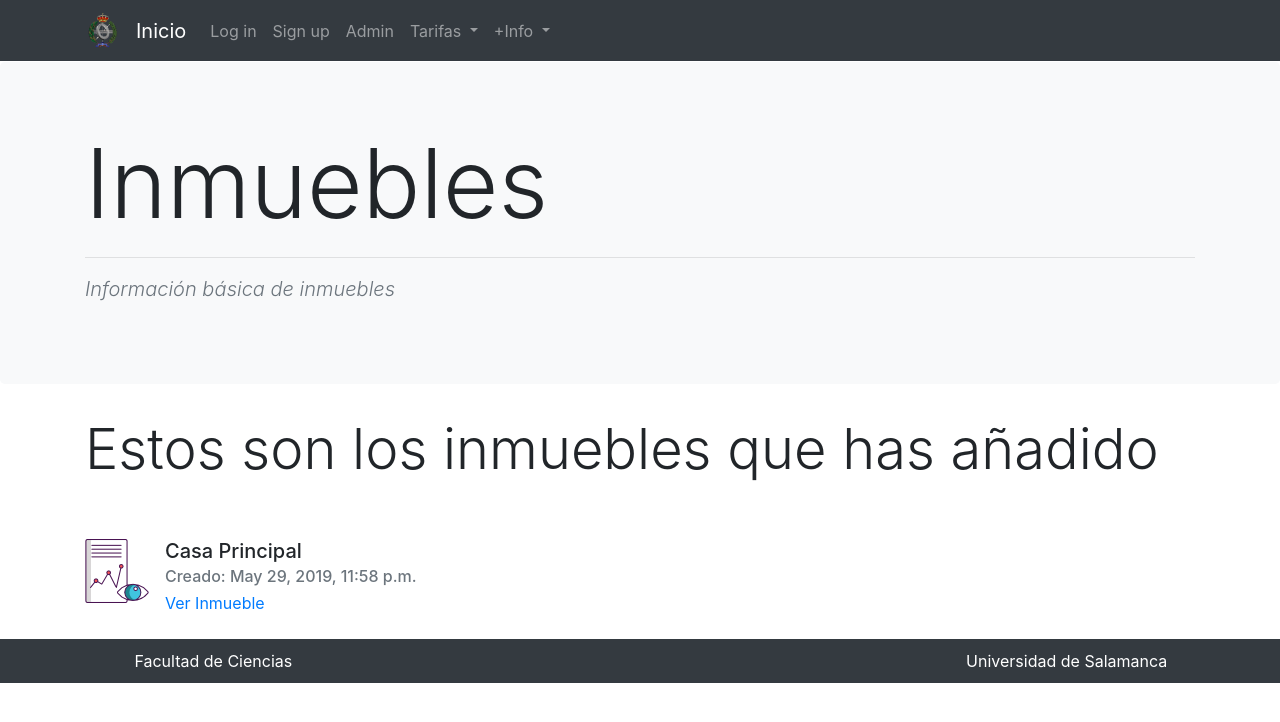
After one commit to Parmenides91/TFG2019, a Django app: a page that uses templates/base.html in a window 1280 px wide. The commit adds this page. Shown: the top 722 px of the page. Run offline with Django 3.2, Linux system fonts and the light colour scheme; data comes from the database, SQL or seed files in the repository; both versions use the stored data as it was after the commit; parts of the project's set-up code (start-up, migrations or seed data) failed here and were passed over; some libraries are stand-ins or nearby versions.

Commit message:
creación clase Inmueble

```diff
--- a/ProyectoTFG/settings.py
+++ b/ProyectoTFG/settings.py
@@ -61,7 +61,8 @@ ROOT_URLCONF = 'ProyectoTFG.urls'
 TEMPLATES = [
     {
         'BACKEND': 'django.template.backends.django.DjangoTemplates',
-        'DIRS': [os.path.join(BASE_DIR, 'templates'), TEMPLATE_DIR,]
+        'DIRS': [os.path.join(BASE_DIR, 'templates'),
+                 TEMPLATE_DIR, ]
         ,
         'APP_DIRS': True,
         'OPTIONS': {
--- a/forecasting/models.py
+++ b/forecasting/models.py
@@ -23,6 +23,23 @@ from django.contrib.auth import get_user_model
 User = get_user_model()
 
 # Create your models here.
+class Inmueble(models.Model):
+    user=models.ForeignKey(User, related_name="inmuebles", on_delete=models.CASCADE)
+    nombre=models.CharField(max_length=30, unique=True)
+    descripcion=models.CharField(max_length=255, blank=True)
+    created_at=models.DateTimeField(auto_now=True)
+    consumo_inmueble=models.FileField(upload_to='consumosInmuebles', blank = False)
+
+    def __str__(self):
+        return self.nombre
+
+    def save(self, *args, **kwargs):
+        super().save(*args, **kwargs)
+
+    def get_absolute_url(self):
+        return reverse("forecasting:single_inmueble", kwargs={"username":self.user.username, "pk":self.pk})
+
+
 class Consumo(models.Model):
     user = models.ForeignKey(User, related_name = "consumos", on_delete = models.CASCADE)
     created_at = models.DateTimeField(auto_now = True)
--- /dev/null
+++ b/forecasting/templates/forecasting/_inmueble_list_item.html
@@ -0,0 +1,16 @@
+{% load static %}
+
+<!--
+    Esta sección requiere atención:
+    - Un icono acorde para mostrar en la lista
+    - Un nuevo diseño
+-->
+
+<li class="media col-4 mt-2 mb-2">
+  <img class="mr-3" src="{% static 'icon/predfile02.png' %}" alt="inmueble icon">
+  <div class="media-body">
+    <h5 class="mt-0 mb-1">{{ inmueble.nombre }}</h5>
+    <h6 class="mt-0 mb-1 text-muted">Creado: {{ inmueble.created_at }}</h6>
+    <a href="{% url 'forecasting:single_inmueble' username=inmueble.user.username pk=inmueble.pk %}" class="card-link">Ver Inmueble</a>
+  </div>
+</li>
--- /dev/null
+++ b/forecasting/templates/forecasting/inmueble_base.html
@@ -0,0 +1,23 @@
+{% extends "base.html" %}
+
+
+{% block content %}
+
+    <div class="jumbotron bg-light">
+        <div class="container">
+            <div class="page-header">
+                <h1 class="display-1 ">Inmuebles</h1>
+                <hr>
+                <p class="text-muted font-italic lead">Información básica de inmuebles</p>
+            </div>
+        </div>
+    </div>
+
+
+    <div class="container">
+        {% block pre_inmueble %}{% endblock %}
+        {% block content_inmueble %}{% endblock %}
+        {% block post_inmueble %}{% endblock %}
+    </div>
+
+{% endblock %}
--- /dev/null
+++ b/forecasting/templates/forecasting/user_inmueble_list.html
@@ -0,0 +1,18 @@
+{% extends "forecasting/inmueble_base.html" %}
+
+
+{% block content_inmueble %}
+
+    <div class="mt-4">
+        <h2 class="display-3 font-italic font-weight-bold">{{ user.username }}</h2>
+        <h3 class="display-4 mb-5">Estos son los inmuebles que has añadido</h3>
+
+        <ul class="list-unstyled row justify-content-between">
+            {% for inmueble in inmueble_list %}
+                {% include "forecasting/_inmueble_list_item.html" %}
+            {% endfor %}
+        </ul>
+
+    </div>
+
+{% endblock %}
--- a/forecasting/urls.py
+++ b/forecasting/urls.py
@@ -27,4 +27,13 @@ urlpatterns = [
     path('informacion_smartmeters/', views.InformacionSmartMeters.as_view(), name="infoS"),
     path('informacion_factura/', views.InformacionFactura.as_view(), name="infoF"),
     path('informacion_energia/', views.InformacionEnergiaSpain.as_view(), name="infoES"),
+    #direcciones para inmuebles
+    path('by/<username>/inmueble/', views.UserInmuebles.as_view(), name='for_user_inmuebles'),
+    path('by/<username>/inmueble/new/', views.CreateInmueble.as_view(), name='create_inmueble'),
+    #path('inmueble/new/', views.CreateInmueble.as_view(), name='create_inmueble'),
+    #path('by/<username>/inmueble/new/', views.CreateInmueble.as_view(), name='create_INMUEBLE'),
+    #path('newIN/', views.CreateInmueble.as_view(), name='create_IN'),
+    path('by/<username>/inmueble/<int:pk>/', views.InmuebleDetail.as_view(), name='single_inmueble'),
+    path('by/<username>/inmueble/edit/<int:pk>/', views.InmuebleUpdateView.as_view(), name='edit_inmueble'),
+    path('by/<username>/inmueble/delete/<int:pk>/', views.DeleteInmueble.as_view(), name="delete_inmueble"),
 ]
--- a/forecasting/views.py
+++ b/forecasting/views.py
@@ -3,7 +3,7 @@ from django.contrib.auth.mixins import LoginRequiredMixin
 from django.urls import reverse_lazy
 from django.http import Http404, JsonResponse, HttpResponse, HttpResponseBadRequest
 from django.views import generic
-from django.views.generic import DeleteView, TemplateView
+from django.views.generic import DeleteView, TemplateView, UpdateView
 
 from datetime import datetime, timedelta
 import numpy as np
@@ -13,6 +13,7 @@ import pandas as pd
 from braces.views import SelectRelatedMixin
 
 from . import forms
+from .forms import InmuebleForm
 from . import models
 from . import plots
 
@@ -29,6 +30,67 @@ User = get_user_model()
 
 
 # Create your views here.
+
+# INMUEBLES
+#listado de los inmuebles, en general (probablemente me lo puedo cargar, porque sólo quiero listar por usuario)
+class InmuebleList(SelectRelatedMixin, generic.ListView):
+    model=models.Inmueble
+    select_related = ("user", )
+
+#listado de los inmuebles de un usuario en concreto
+# (aquí creo que va la comprobación de si el usuario que está en el contexto de la página es el que está tratando de acceder a ver el listado de inmuebles)
+class UserInmuebles(generic.ListView):
+    model=models.Inmueble
+    template_name = "forecasting/user_inmueble_list.html"
+
+    def get_queryset(self):
+        try:
+            self.inmueble_user=User.objects.get(username__iexact=self.kwargs.get("username"))
+        except User.DoesNotExist:
+            raise Http404
+        else:
+            return self.inmueble_user.inmuebles.all()
+
+    def get_context_data(self, **kwargs):
+        context=super().get_context_data(**kwargs)
+        context["inmueble_user"]=self.inmueble_user
+        return context
+
+#muestra un inmueble individual
+class InmuebleDetail(SelectRelatedMixin, generic.DetailView):
+    model = models.Inmueble
+    select_related = ("user",)
+
+    def get_queryset(self):
+        queryset = super().get_queryset()
+        return queryset.filter(user__username__iexact = self.kwargs.get("username"))
+
+#crear un nuevo inmueble
+class CreateInmueble(LoginRequiredMixin, SelectRelatedMixin, generic.CreateView):
+    fields = ('nombre', 'descripcion',)
+    model = models.Inmueble
+
+    def form_valid(self, form):
+        self.object = form.save(commit = False)
+        self.object.user = self.request.user
+        #form.instance.created_by = self.request.user
+        self.object.save()
+        return super().form_valid(form)
+
+#modificar un inmueble ya creado
+class InmuebleUpdateView(LoginRequiredMixin, UpdateView):
+    #Si estalla al modificar lo mismo es por este login que no etá bien puesto. O por el redirect ese
+    #login_url = '/login/'
+    #redirect_field_name = 'blog/post_detail.html'
+    redirect_field_name='forecasting/inmueble_detail.html'
+    form_class = InmuebleForm
+    model = models.Inmueble
+
+#eliminar un inmueble
+class DeleteInmueble(LoginRequiredMixin, DeleteView):
+    model = models.Inmueble
+    success_url = reverse_lazy('forecasting:all_inmuebles')
+
 # CONSUMOS
 class ConsumoList(SelectRelatedMixin, generic.ListView):
     model = models.Consumo
--- a/templates/base.html
+++ b/templates/base.html
@@ -54,6 +54,20 @@
 
 
                 {% if user.is_authenticated %}
+
+                    <!-- Inmuebles del Usuario -->
+                    <li class="nav-item dropdown">
+                        <a href="#" class="nav-link dropdown-toggle" id="menu-inmueble" data-toggle="dropdown"
+                           aria-haspopup="true" aria-expanded="false">
+                            Inmueble
+                        </a>
+                        <div class="dropdown-menu" aria-labelledby="menu-consumo">
+                            <a href="{% url 'forecasting:for_user_inmuebles' username=user.username %}" class="dropdown-item">Mis
+                                Inmuebles (usuario)</a>
+                            <a href="{% url 'forecasting:create_inmueble' username=user.username %}" class="dropdown-item">Añadir inmueble</a>
+                        </div>
+                    </li>
+
                     <!-- Consumos del Usuario -->
                     <li class="nav-item dropdown">
                         <a href="#" class="nav-link dropdown-toggle" id="menu-consumo" data-toggle="dropdown"
```
Also changed, not shown: forecasting/forms.py (+14 -0 lines), forecasting/templates/forecasting/_inmueble_item.html (added, +17 -0 lines), forecasting/templates/forecasting/inmueble_confirm_detele.html (added, +24 -0 lines), forecasting/templates/forecasting/inmueble_detail.html (added, +10 -0 lines), forecasting/templates/forecasting/inmueble_form.html (added, +15 -0 lines), forecasting/templates/forecasting/inmueble_list.html (added, +21 -0 lines), db.sqlite3, forecasting/migrations/0008_inmueble.py (added), forecasting/migrations/0009_auto_20190530_0123.py (added).
